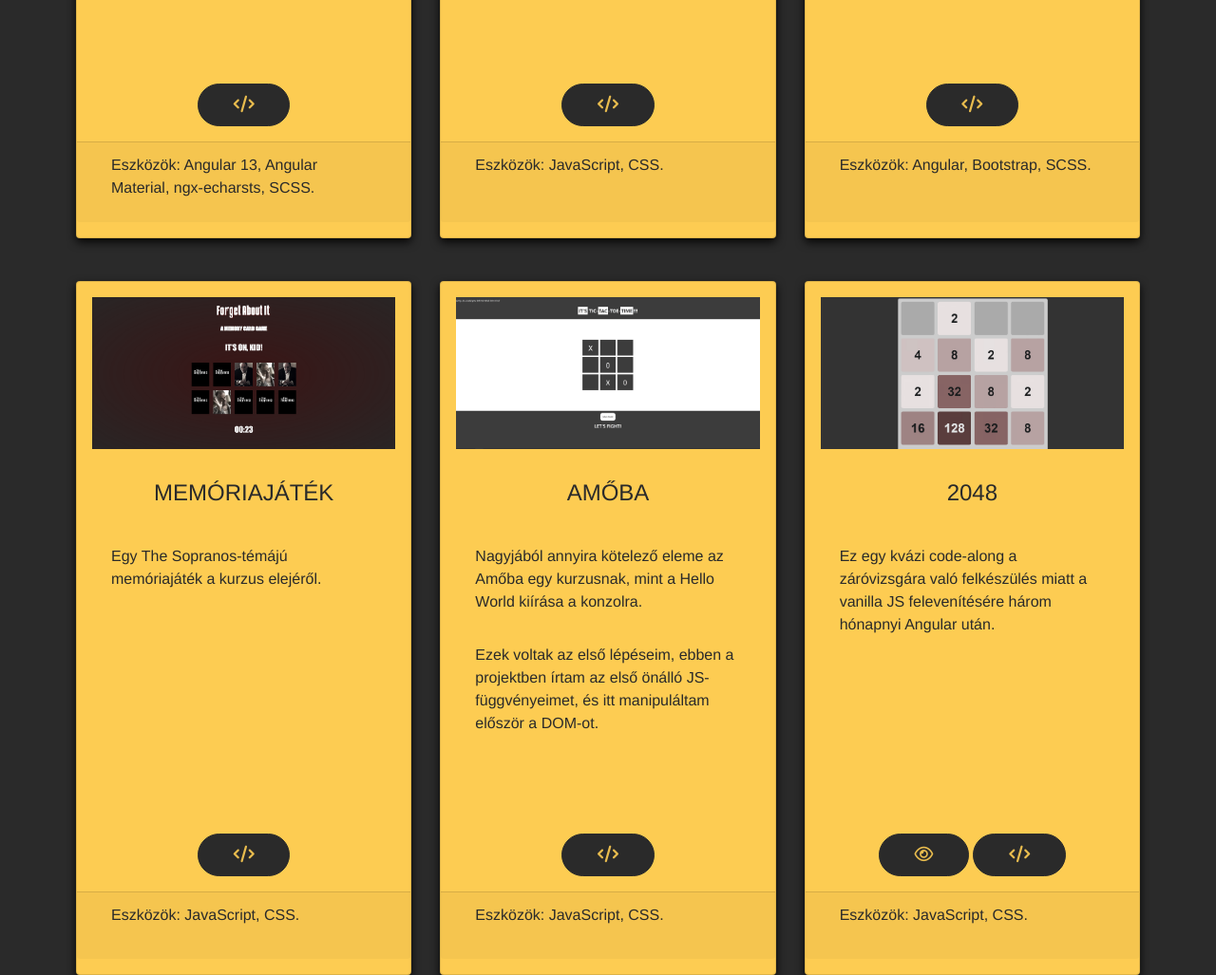
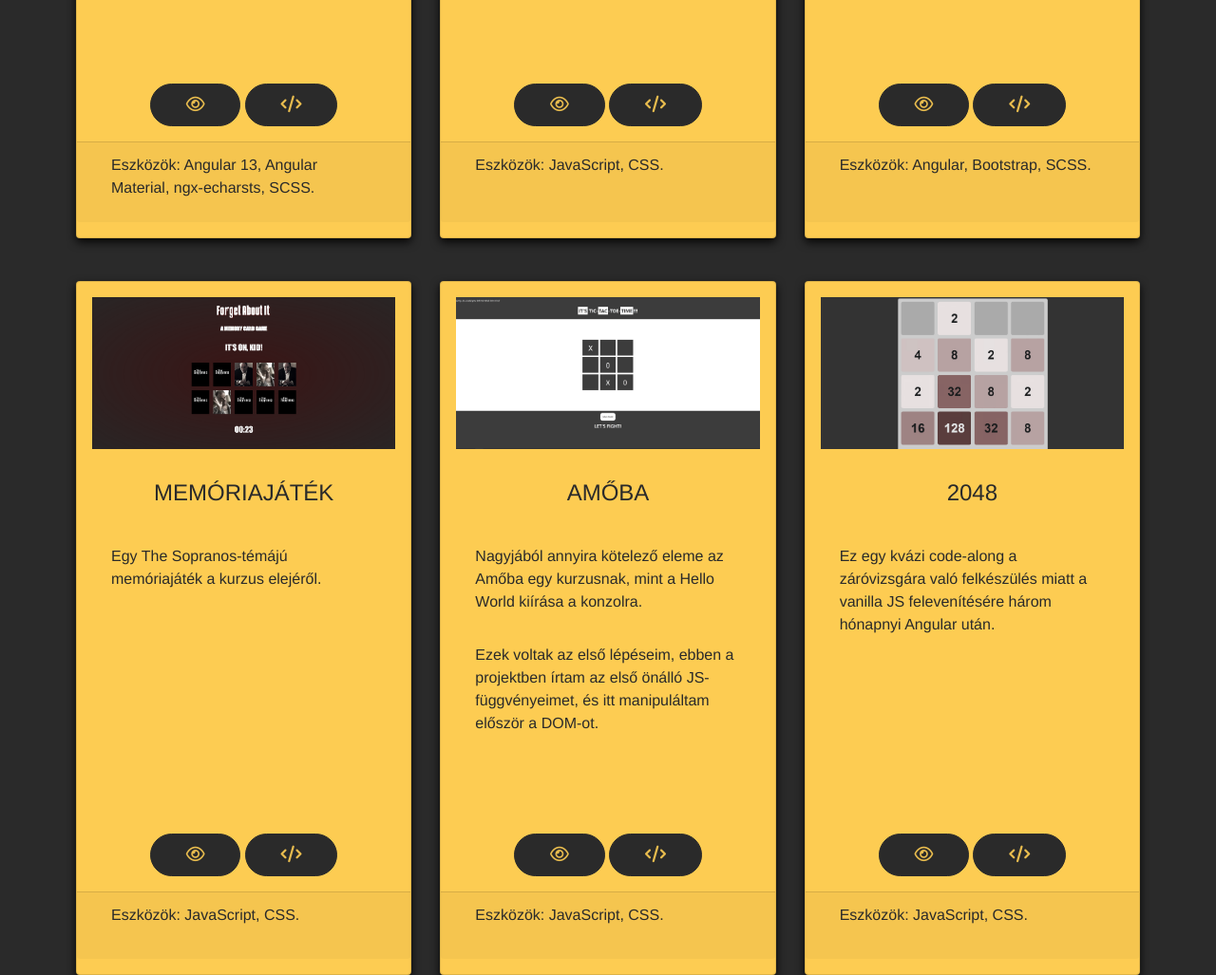
Before and after one commit to BiroKrisz/porfolio-native-js, a website with bundled scripts: page index.html in a window 1280 px wide. Shown: the part 3484-4511 px from the top of the page at 95% size. Built offline with nearby package versions, Linux system fonts and the light colour scheme; some packages are replaced by stand-ins of ours; a script that the page names is missing; files whose address does not match are found by name.

```diff
--- a/index.html
+++ b/index.html
@@ -4,6 +4,7 @@
     <meta charset="utf-8">
     <meta name="viewport" content="width=device-width, initial-scale=1, shrink-to-fit=no">
     <script src="https://kit.fontawesome.com/e77efaebeb.js" crossorigin="anonymous"></script>
+    <meta property="og:image" content="./assets/img/bk_02.jpg">
     <link rel="stylesheet" href="https://stackpath.bootstrapcdn.com/bootstrap/4.5.2/css/bootstrap.min.css"
         integrity="sha384-JcKb8q3iqJ61gNV9KGb8thSsNjpSL0n8PARn9HuZOnIxN0hoP+VmmDGMN5t9UJ0Z" crossorigin="anonymous">
     <link rel="stylesheet" href="./assets/css/style.css">
@@ -227,8 +228,12 @@
 
                         </div>
                         <div class="button text-center">
-                        <a href="https://github.com/Training360-JavaScript/angular-zaro-projekt-frontendteam-6-1" target="_blank"
-                            class="btn btn-primary justify-content-center text-center"> <i class="fa fa-code"> </i>
+                            <a href="https://kriszwebshoppractice.web.app" target="_blank"
+                                class="btn btn-primary justify-content-center text-center"> <i class="fa fa-eye"></i>
+                            </a>
+                            <a href="https://github.com/Training360-JavaScript/angular-zaro-projekt-frontendteam-6-1"
+                                target="_blank" class="btn btn-primary justify-content-center text-center"> <i
+                                    class="fa fa-code"> </i>
                             </a>
                         </div>
 
@@ -255,15 +260,19 @@
                                 a JavaScript tananyag záróprojektje volt.
                             </p>
                             <p>
-                            Ékes bizonyítéka annak, hogy minden kezdet nehéz: miközben ezt  nagyjából
+                                Ékes bizonyítéka annak, hogy minden kezdet nehéz: miközben ezt nagyjából
                                 fél óra alatt össze lehet hozni Angular használatával,
                                 minimum hat nap megfeszített munkám van benne.
 
                             </p>
                         </div>
                         <div class="button text-center">
-                        <a href="https://github.com/BiroKrisz/str2-sajat-munka/tree/main/js-5-feladatok-zaro-projekt" target="_blank"
-                            class="btn btn-primary justify-content-center text-center"> <i class="fa fa-code"> </i>
+                            <a href="https://birokrisz.github.io/vanilla_CRUD/" target="_blank"
+                                class="btn btn-primary justify-content-center text-center"> <i class="fa fa-eye"></i>
+                            </a>
+                            <a href="https://github.com/BiroKrisz/str2-sajat-munka/tree/main/js-5-feladatok-zaro-projekt"
+                                target="_blank" class="btn btn-primary justify-content-center text-center"> <i
+                                    class="fa fa-code"> </i>
                             </a>
                         </div>
                         <div class="card-footer">
@@ -295,8 +304,12 @@
                             </p>
                         </div>
                         <div class="button text-center">
-                        <a href="https://github.com/Training360-JavaScript/angular-csapatmunka-003-webshop-seventh-7-h8-7" target="_blank"
-                            class="btn btn-primary justify-content-center text-center"> <i class="fa fa-code"> </i>
+                            <a href="https://hatebookswebshop.web.app/" target="_blank"
+                                class="btn btn-primary justify-content-center text-center"> <i class="fa fa-eye"></i>
+                            </a>
+                            <a href="https://github.com/Training360-JavaScript/angular-csapatmunka-003-webshop-seventh-7-h8-7"
+                                target="_blank" class="btn btn-primary justify-content-center text-center"> <i
+                                    class="fa fa-code"> </i>
                             </a>
                         </div>
                         <div class="card-footer">
@@ -322,8 +335,12 @@
                             </p>
                         </div>
                         <div class="button text-center">
-                        <a href="https://github.com/BiroKrisz/str2-sajat-munka/tree/main/js-3-feladatok-matching-game" target="_blank"
-                            class="btn btn-primary justify-content-center text-center"> <i class="fa fa-code"> </i>
+                            <a href="https://birokrisz.github.io/the-sopranos-matching-game/" target="_blank"
+                                class="btn btn-primary justify-content-center text-center"> <i class="fa fa-eye"></i>
+                            </a>
+                            <a href="https://github.com/BiroKrisz/str2-sajat-munka/tree/main/js-3-feladatok-matching-game"
+                                target="_blank" class="btn btn-primary justify-content-center text-center"> <i
+                                    class="fa fa-code"> </i>
                             </a>
                         </div>
                         <div class="card-footer">
@@ -354,8 +371,12 @@
                             </p>
                         </div>
                         <div class="button text-center">
-                        <a href="https://github.com/BiroKrisz/str2-sajat-munka/tree/main/js-1-feladatok-tictactoe" target="_blank"
-                            class="btn btn-primary justify-content-center text-center"> <i class="fa fa-code"> </i>
+                            <a href="https://birokrisz.github.io/tictactoe/" target="_blank"
+                                class="btn btn-primary justify-content-center text-center"> <i class="fa fa-eye"></i>
+                            </a>
+                            <a href="https://github.com/BiroKrisz/str2-sajat-munka/tree/main/js-1-feladatok-tictactoe"
+                                target="_blank" class="btn btn-primary justify-content-center text-center"> <i
+                                    class="fa fa-code"> </i>
                             </a>
                         </div>
                         <div class="card-footer">
@@ -377,7 +398,8 @@
                         </div>
                         <div class="card-body text-left">
                             <p>
-                            Ez egy kvázi code-along a záróvizsgára való felkészülés miatt a vanilla JS felevenítésére
+                                Ez egy kvázi code-along a záróvizsgára való felkészülés miatt a vanilla JS
+                                felevenítésére
                                 három hónapnyi Angular után.
                             </p>
 
```
Also changed, not shown: dist/assets/img/bk_02.jpg (added), dist/index.html. Lines whose indentation alone changed are shown as unchanged.
